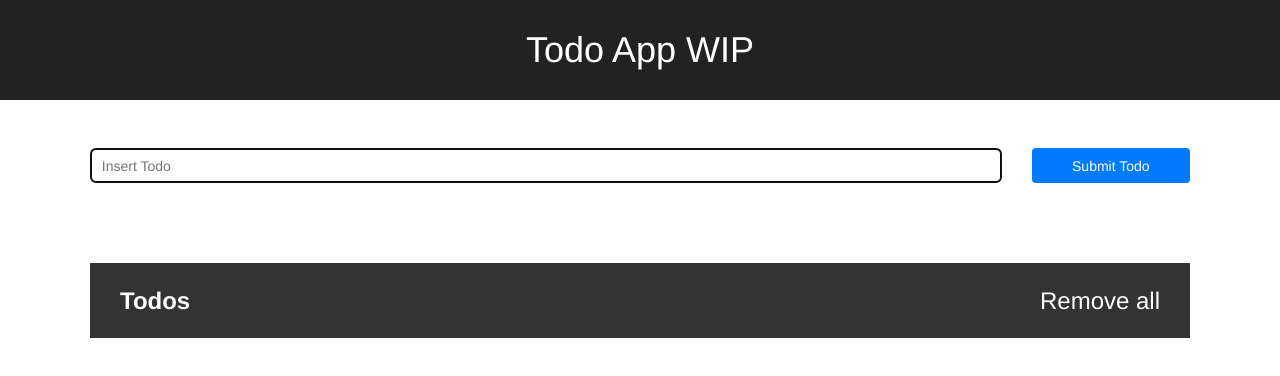
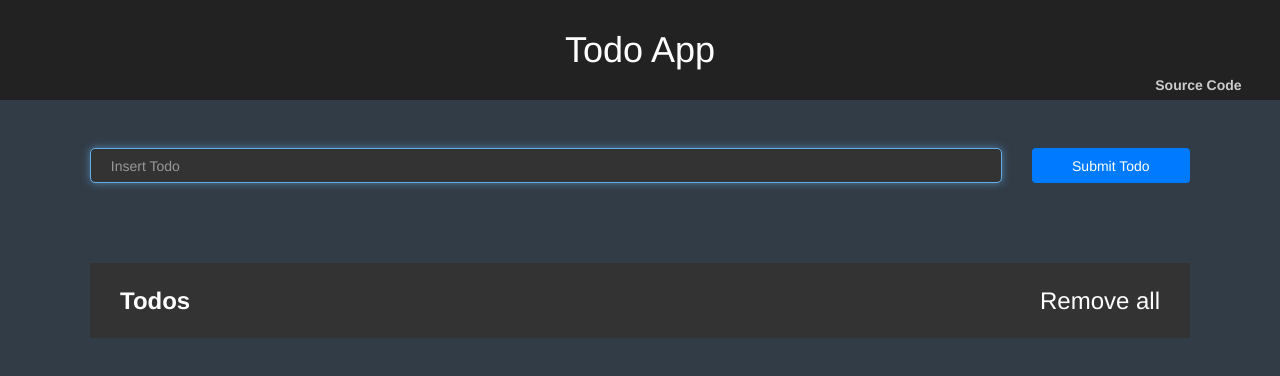
Before and after one commit to MirzaLeka/DailyLoop, a website: page Web-Info/index.html in a window 1280 px wide. Drawn offline with nearby package versions, Linux system fonts and the light colour scheme; no server answers.

Commit message:
Updated client side styles

```diff
--- a/Resources/sass/styles.scss
+++ b/Resources/sass/styles.scss
@@ -1,10 +1,11 @@
 
 /* Variables */
 
-$bodyBackground: #FFF;
+$bodyBackground: #232A32;
 $navBackground: #222;
 $infoBackground: #333;
 $btnBackground: #007BFF;
+$todoBackground: #f5f5f5;
 
 
 /* Mixins */
@@ -17,8 +18,12 @@ $btnBackground: #007BFF;
 
 
    body{
-       background: $bodyBackground;
+       background: lighten($bodyBackground, 7%);
    }
+
+//    textarea:focus, input:focus{
+//     outline: none !important;
+// }
 
    .container-fluid, .jumbotron{
        background: transparent;
@@ -33,12 +38,19 @@ $btnBackground: #007BFF;
     text-align: center;
     flex-direction: column;
     align-items: center;
+    position: relative;
 }
 
 h1{
     color: #FFF;
 }
 
+#sourceCodeAnchor{
+    position: absolute;
+    right: 3%;
+    bottom: 5%;
+    color: #CCC;
+}
 
 
 /* Form */
@@ -47,6 +59,9 @@ h1{
     height: 35px;
     width: 100%;
     border-radius: 5px;
+    background: $infoBackground;
+    color: #FFF;
+    border: 1px solid $btnBackground;
 }
 
 .insertTodoBtn{
@@ -95,7 +110,7 @@ h1{
 
 .todoContainer{
     border-bottom: 1px solid #CCC;
-    background: #f5f5f5;
+    background: $todoBackground;;
 }
 
 .todoContainer:last-child{
--- a/Web-Info/index.html
+++ b/Web-Info/index.html
@@ -18,7 +18,9 @@
 
     <div class="nav">
 
-    <h1 style="width: 100%; margin: 0 auto; text-align: center;">Todo App WIP</h1>
+    <h1 style="width: 100%; margin: 0 auto; text-align: center;">Todo App</h1>
+
+    <a id="sourceCodeAnchor" href="https://github.com/MirzaLeka/nodeTodoApp" target="_blank"><b>Source Code</b></a>
 
     </div>
 
@@ -32,7 +34,7 @@
                                     <div class="row">
 
                                       <div class="col-sm-10">
-                                        <input class="insertTodoForm" autofocus placeholder="  Insert Todo" type="text" id="text"/>
+                                        <input class="insertTodoForm form-control" autofocus placeholder="  Insert Todo" type="text" id="text"/>
                                       </div>
 
                                         <div class="col-sm-2">
```
Also changed, not shown: Resources/css/styles.css, 1 other file.
